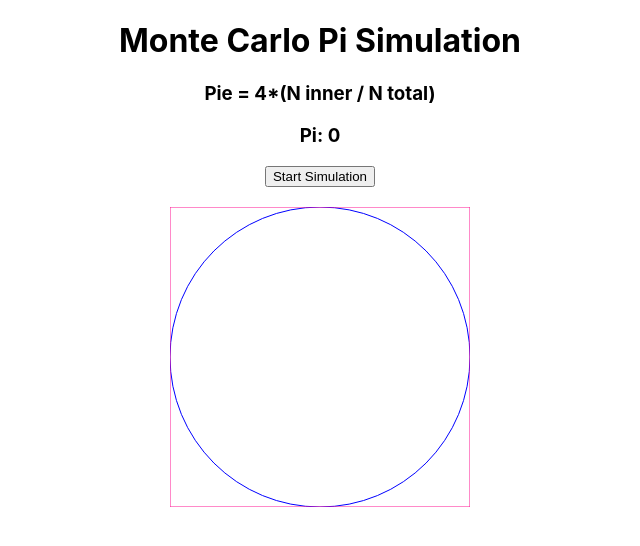
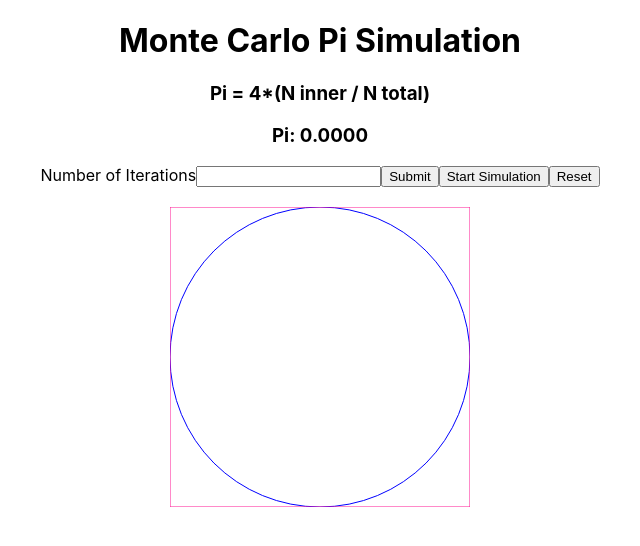
Before and after one commit to lauramann/grain-discovery, a React (Create React App) app: page / in a window 1280 px wide. Shown: the top 546 px of the page, without its empty margins (320-960 px from the left). Built offline with nearby package versions, Linux system fonts and the light colour scheme.

Commit message:
Reset button, working on input for N

```diff
--- a/src/App.js
+++ b/src/App.js
@@ -1,13 +1,9 @@
 import React from 'react';
 import './App.css';
 import MonteCarloPi from './MonteCarloPi';
+import AreaUnderCurve from './AreaUnderCurve';
 
 class App extends React.Component {
-  constructor(props) {
-    super(props);
-    // this.state = { counter: 0 };
-    // this.handleClick = this.handleClick.bind(this);
-  }
 
   render() {
     return (
--- /dev/null
+++ b/src/AreaUnderCurve.js
@@ -0,0 +1,18 @@
+import React from 'react';
+
+class AreaUnderCurve extends React.Component {
+    constructor(props) {
+        super(props);
+    }
+
+    render() {
+
+        return (
+            <div className="App">
+                <h1>Finding the Area Under the Curve Simulation</h1>
+            </div>
+        );
+    }
+}
+
+export default AreaUnderCurve;
--- a/src/D3Viz.js
+++ b/src/D3Viz.js
@@ -5,10 +5,11 @@ class D3Viz extends React.Component {
   constructor(props) {
     super(props);
     this.state = {
-      N: 10000,
+      numIter: 1000,
       speed: 0,
       pi: 0,
       r:0,
+      run: true,
       // inCount: 0,
       // totalCount: 0,
       squareColor: '#FF1493',
@@ -17,6 +18,8 @@ class D3Viz extends React.Component {
     this.setUp = this.setUp.bind(this);
     this.runSimulation = this.runSimulation.bind(this);
     this.sleep = this.sleep.bind(this);
+    this.resetSimulation = this.resetSimulation.bind(this);
+    this.onSubmit = this.onSubmit.bind(this);
   }
 
   componentDidMount() {
@@ -59,7 +62,18 @@ class D3Viz extends React.Component {
   }
 
   async runSimulation() {
+    // console.log("doc value: " + document.getElementById("N").value)
+    let val = document.getElementById("N").value
+    console.log("val: " + val)
+    if(val) {
+      console.log("changed val")
+      this.setState({numIter: val})}
+    else console.log("Nothing")
+    // if(document.getElementById("N").value) this.setState({numIter: document.getElementById("N").value})
+    this.setUp()
+    this.setState({run:true})
     const node = this.node
+    console.log("Number of iterations: " +this.state.numIter)
 
     function getRandXY() {
       let x = Math.random()
@@ -70,43 +84,61 @@ class D3Viz extends React.Component {
     let randNums, randX, randY = 0
     let totCount = 0
     let innerCount = 0
-    let piCalc = 0
+    let i = this.state.numIter
 
-    for (let i = 0; i < this.state.N; i++) {
+    do {
+      i--
       await this.sleep(this.state.speed)
       totCount+=1
       // this.setState({totalCount: this.state.totalCount++})
       randNums = getRandXY()
       randX = randNums[0] * 300.0
       randY = randNums[1] * 300.0
-      console.log(randX)
-      console.log(randY)
+      // console.log(randX)
+      // console.log(randY)
 
       let insideCirc = Math.pow(randX - 150, 2) + Math.pow(randY - 150, 2) < (this.state.r * this.state.r)
       if (insideCirc) innerCount+=1
 
+      if (this.state.run) {
       select(node).append('circle')
         .attr('cx', randX)
         .attr('cy', randY)
         .attr('r', 1.5)
         .style('fill', insideCirc ? this.state.circleColor : this.state.squareColor);
 
-      console.log("Inner count: " + innerCount + " Total count: " + totCount)
-      piCalc = (4.0 * (innerCount/totCount))
+      // console.log("Inner count: " + innerCount + " Total count: " + totCount)
       this.setState({pi: (4.0 * (innerCount/totCount))})
-      console.log(piCalc)
-    }
+      // console.log(piCalc)
+      }
+    } while (this.state.run && i)
+
+  }
+
+  resetSimulation() {
+    this.setState({run: false, pi: 0})
+    this.setUp();
+  }
+
+  onSubmit() {
+    let n = document.getElementById("N").value
+    this.setState({numIter: n})
+    console.log(n)
   }
 
   render() {
 
     return (
       <div className="App">
-        <h3>Pie = 4*(N inner / N total)</h3>
-        <h3>Pi: {this.state.pi}</h3>
+        <h3>Pi = 4*(N inner / N total)</h3>
+        <h3>Pi: {this.state.pi.toFixed(4)}</h3>
         <p></p>
 
+        <label>Number of Iterations</label>
+        <input type="number" id="N"></input>
+        <button onClick={this.onSubmit}>Submit</button>
         <button onClick={this.runSimulation}>Start Simulation</button>
+        <button onClick={this.resetSimulation}>Reset</button>
         <br />
         <br />
         <svg ref={node => this.node = node}
--- a/src/MonteCarloPi.js
+++ b/src/MonteCarloPi.js
@@ -2,9 +2,6 @@ import React from 'react';
 import D3Viz from './D3Viz';
 
 class MonteCarloPi extends React.Component {
-    constructor(props) {
-        super(props);
-    }
 
     render() {
 
```
